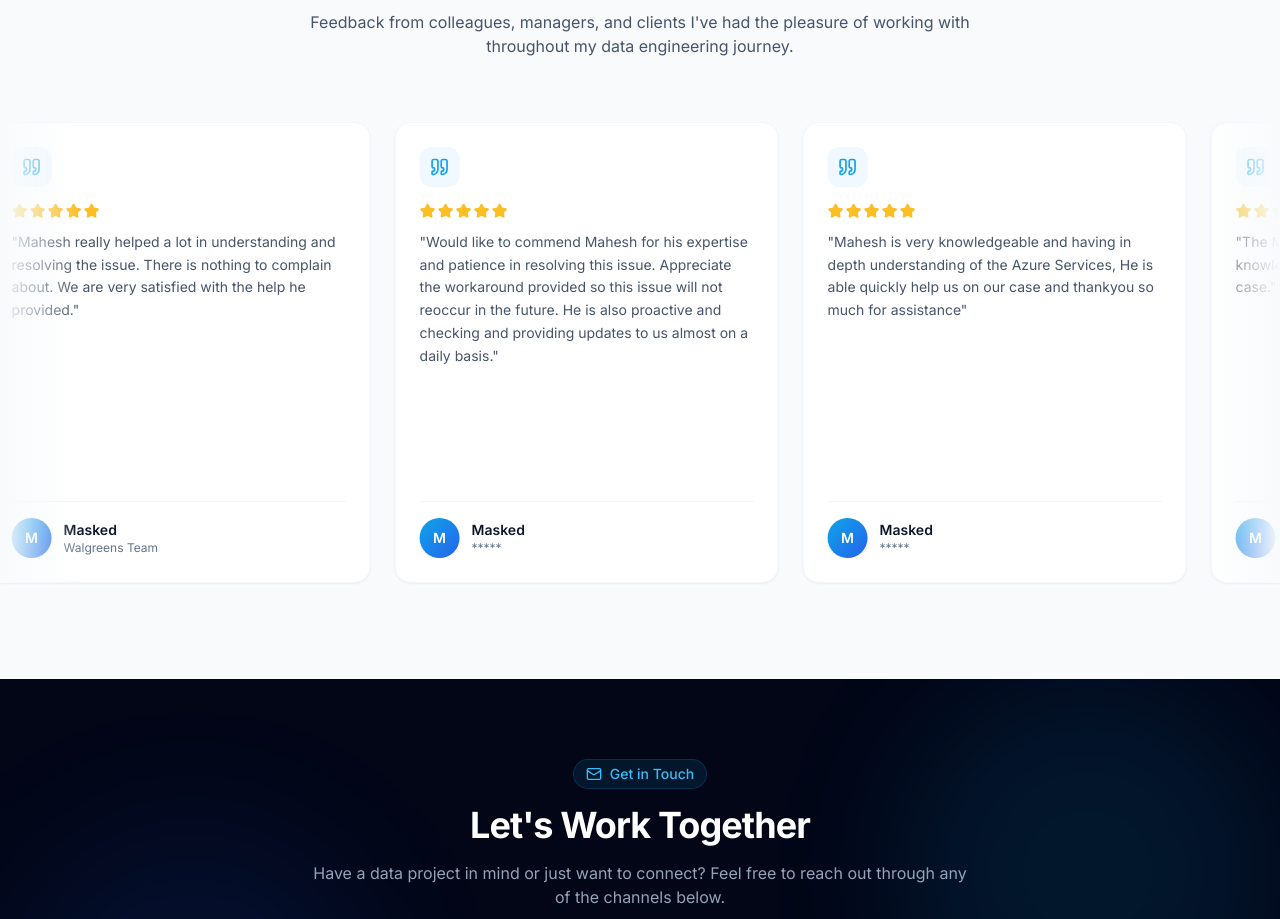
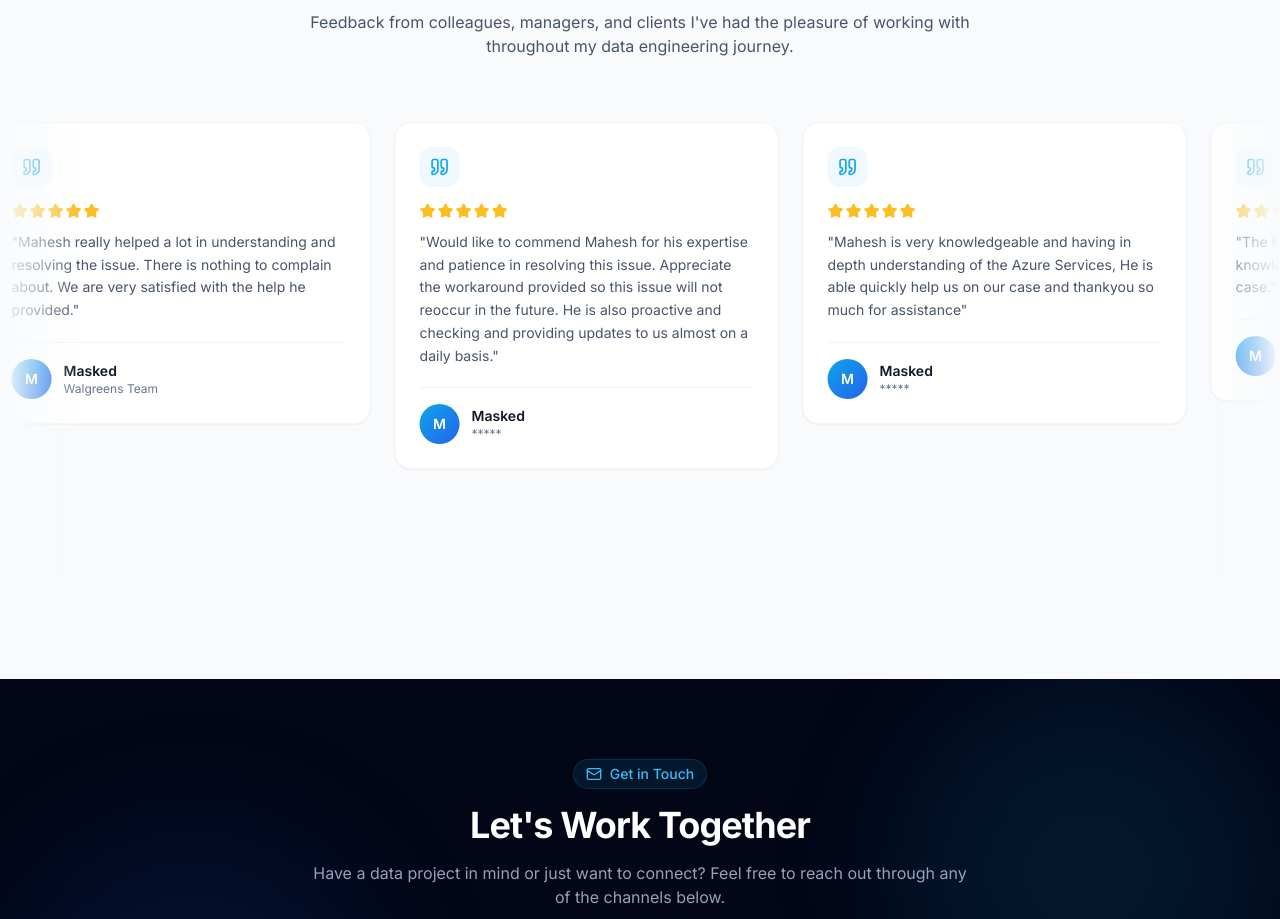
Before and after one commit to Integration-Hub-DE/Portfolio-Mahesh-2, a React (Vite) app: page / in a window 1280 px wide. Shown: the part 7800-8719 px from the top of the page. Built offline with nearby package versions, Linux system fonts and the light colour scheme.

Commit message:
Fix card height stretching

```diff
--- a/src/components/Feedback.tsx
+++ b/src/components/Feedback.tsx
@@ -27,7 +27,7 @@ export default function Feedback() {
         <div className="absolute left-0 top-0 bottom-0 w-20 bg-gradient-to-r from-slate-50 to-transparent z-10 pointer-events-none" />
         <div className="absolute right-0 top-0 bottom-0 w-20 bg-gradient-to-l from-slate-50 to-transparent z-10 pointer-events-none" />
 
-        <div className="flex gap-6 w-max animate-marquee">
+        <div className="flex gap-6 w-max animate-marquee items-start">
           {items.map((item, i) => (
             <div
               key={i}
```
